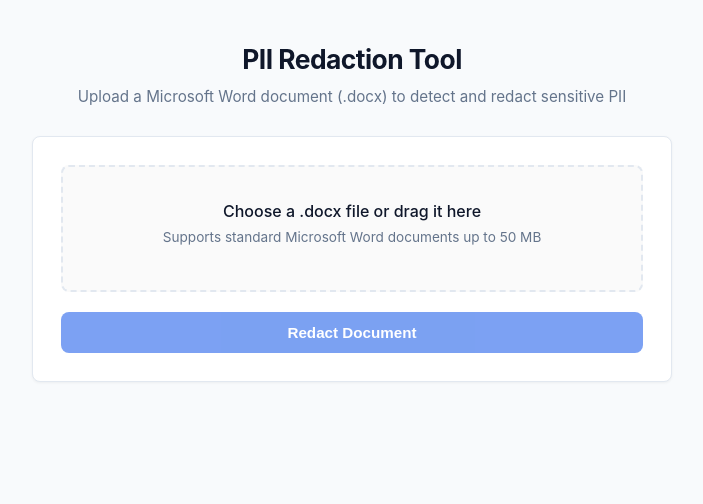
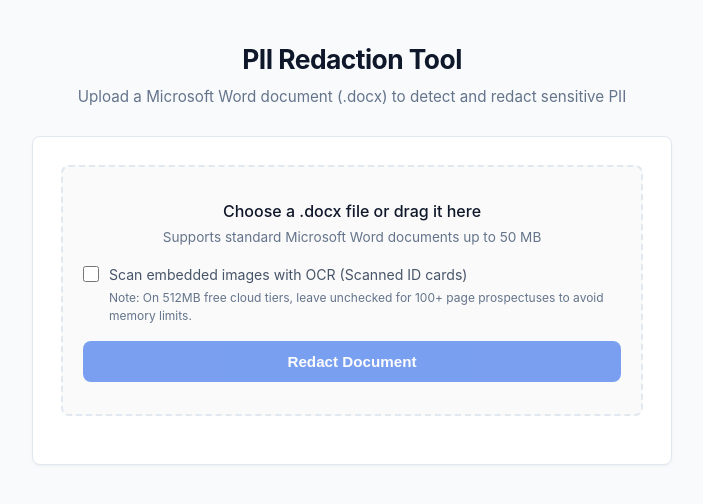
Before and after one commit to ZairoXcode/scaler_assignment, a FastAPI app: page / in a window 1280 px wide. Shown: the top 504 px of the page, without its empty margins (288-991 px from the left). Run offline with FastAPI, Linux system fonts and the light colour scheme.

Commit message:
Optimize web app memory to run under 512MB and update submission links

```diff
--- a/app.py
+++ b/app.py
@@ -14,7 +14,7 @@ from contextlib import asynccontextmanager
 from pathlib import Path
 from typing import Optional, Tuple
 
-from fastapi import FastAPI, File, Request, UploadFile
+from fastapi import FastAPI, File, Form, Request, UploadFile
 from fastapi.responses import HTMLResponse, JSONResponse, Response
 from fastapi.templating import Jinja2Templates
 
@@ -96,7 +96,10 @@ def index(request: Request):
 
 
 @app.post("/redact")
-async def redact_docx(file: UploadFile = File(...)):
+async def redact_docx(
+    file: UploadFile = File(...),
+    enable_ocr: bool = Form(False),
+):
     """Process an uploaded .docx document, apply redactions, and return the redacted file.
 
     Temporary files are strictly used and removed after processing to prevent
@@ -173,17 +176,22 @@ async def redact_docx(file: UploadFile = File(...)):
                 },
             )
 
-        # Isolated OCR post-pass: detect and redact PII inside embedded images
-        try:
-            import docx as _docx
-            from ocr_processor import process_embedded_images
-            _ocr_doc = _docx.Document(str(temp_output))
-            ocr_count = process_embedded_images(_ocr_doc, detector_inst)
-            if ocr_count > 0:
-                _ocr_doc.save(str(temp_output))
-                total_redactions += ocr_count
-        except Exception as ocr_err:
-            logger.warning("OCR post-pass failed or skipped: %s", ocr_err)
+        # Isolated OCR post-pass: detect and redact PII inside embedded images.
+        # Guarded by enable_ocr flag so free-tier servers with 512MB RAM avoid OOM crashes.
+        if enable_ocr:
+            try:
+                import gc
+                gc.collect()
+                import docx as _docx
+                from ocr_processor import process_embedded_images
+                _ocr_doc = _docx.Document(str(temp_output))
+                ocr_count = process_embedded_images(_ocr_doc, detector_inst)
+                if ocr_count > 0:
+                    _ocr_doc.save(str(temp_output))
+                    total_redactions += ocr_count
+                gc.collect()
+            except Exception as ocr_err:
+                logger.warning("OCR post-pass failed or skipped: %s", ocr_err)
 
         with open(temp_output, "rb") as f_out:
             output_bytes = f_out.read()
--- a/templates/index.html
+++ b/templates/index.html
@@ -256,6 +256,14 @@
             MB</p>
           <input type="file" id="fileInput" name="file" accept=".docx" class="file-input">
           <div id="selectedFileName" class="file-name"></div>
+        <div style="margin: 16px 0; text-align: left;">
+          <label style="display: flex; align-items: center; gap: 10px; cursor: pointer; font-size: 0.88rem; color: #475569;">
+            <input type="checkbox" id="ocrToggle" name="enable_ocr" style="width: 16px; height: 16px; accent-color: var(--primary);">
+            <span>Scan embedded images with OCR (Scanned ID cards)</span>
+          </label>
+          <p style="font-size: 0.75rem; color: var(--text-muted); margin: 4px 0 0 26px;">
+            Note: On 512MB free cloud tiers, leave unchecked for 100+ page prospectuses to avoid memory limits.
+          </p>
         </div>
 
         <button type="submit" id="submitBtn" class="btn" disabled>Redact Document</button>
@@ -367,6 +375,8 @@
       const file = fileInput.files[0];
       const formData = new FormData();
       formData.append('file', file);
+      const ocrChecked = document.getElementById('ocrToggle')?.checked || false;
+      formData.append('enable_ocr', ocrChecked);
 
       submitBtn.disabled = true;
       submitBtn.innerHTML = '<span class="btn-spinner"></span>Redacting...';
```
Also changed, not shown: EVALUATION.md (+4 -6 lines), README.md.
